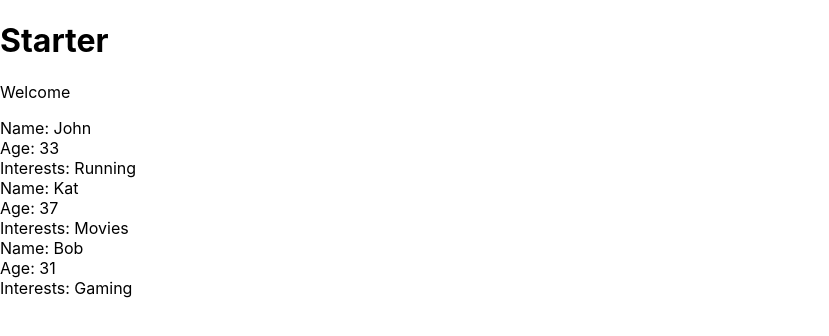
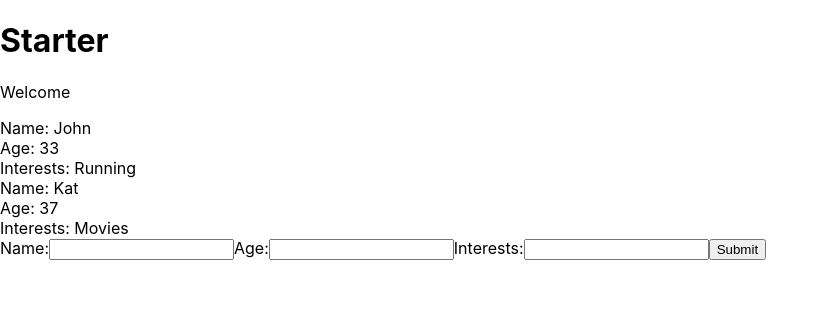
Before and after one commit to LondonJim/React-Blog, a React (Create React App) app: page / in a window 1280 px wide. Shown: the top 336 px of the page, without its empty margins (0-829 px from the left). Built offline with nearby package versions, Linux system fonts and the light colour scheme.

Commit message:
add AddUser

```diff
--- /dev/null
+++ b/src/AddUser.js
@@ -0,0 +1,38 @@
+import React, { Component } from 'react';
+
+class AddUser extends Component {
+  state = {
+    name: null,
+    age: null,
+    interests: null
+  }
+
+  handleChange = (e) => {
+    this.setState({
+      [e.target.id]: e.target.value
+    })
+  }
+
+  handleSubmit = (e) => {
+    e.preventDefault()
+    console.log(this.state)
+  }
+
+  render(){
+    return (
+      <div>
+        <form onSubmit={ this.handleSubmit }>
+          <label htmlFor="name">Name:</label>
+          <input type="text" id="name" onChange={ this.handleChange }/>
+          <label htmlFor="age">Age:</label>
+          <input type="text" id="age" onChange={ this.handleChange }/>
+          <label htmlFor="interests">Interests:</label>
+          <input type="text" id="interests" onChange={ this.handleChange }/>
+          <button>Submit</button>
+        </form>
+      </div>
+    )
+  }
+}
+
+export default AddUser
--- a/src/App.js
+++ b/src/App.js
@@ -1,13 +1,14 @@
 import React, { Component } from 'react';
-import Extra from './Extra'
+import Users from './Users'
+import AddUser from './AddUser.js'
 
 class App extends Component {
 
   state = {
-    extras : [
+    users : [
       { name: "John", age: 33, interests: "Running", id: 1},
       { name: "Kat", age: 37, interests: "Movies", id: 2},
-      { name: "Bob", age: 31, interests: "Gaming", id: 3}
+      { name: "Bob", age: 30, interests: "Gaming", id: 3}
     ]
   }
 
@@ -16,7 +17,8 @@ class App extends Component {
       <div className="App">
         <h1>Starter</h1>
         <p>Welcome</p>
-        <Extra extras={ this.state.extras }/>
+        <Users users={ this.state.users } />
+        <AddUser />
       </div>
     );
   }
--- a/src/Extra.js
+++ /dev/null
@@ -1,23 +0,0 @@
-import React from 'react';
-
-const Extra = (props) => {
-  // console.log(this.props)
-  const { extras } = props
-  const extraList = extras.map(extra => {
-    return (
-      <div className="peep" key={ extra.id }>
-        <div>Name: { extra.name }</div>
-        <div>Age: { extra.age }</div>
-        <div>Interests: { extra.interests }</div>
-      </div>
-    )
-  })
-
-  return (
-    <div className="extra-list">
-      { extraList }
-    </div>
-  )
-}
-
-export default Extra
--- /dev/null
+++ b/src/Users.js
@@ -0,0 +1,21 @@
+import React from 'react';
+
+const Users = ({users}) => {
+  const userList = users.map(user => {
+    return user.age > 30 ? (
+      <div className="peep" key={ user.id }>
+        <div>Name: { user.name }</div>
+        <div>Age: { user.age }</div>
+        <div>Interests: { user.interests }</div>
+      </div>
+    ) : null
+  })
+
+  return (
+    <div className="user-list">
+      { userList }
+    </div>
+  )
+}
+
+export default Users
```
